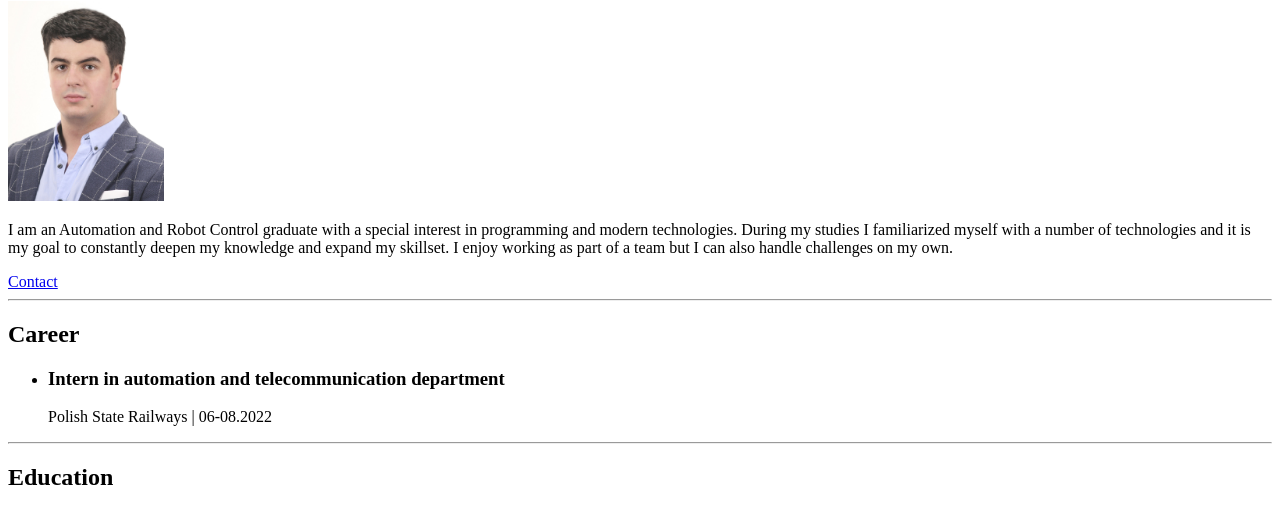
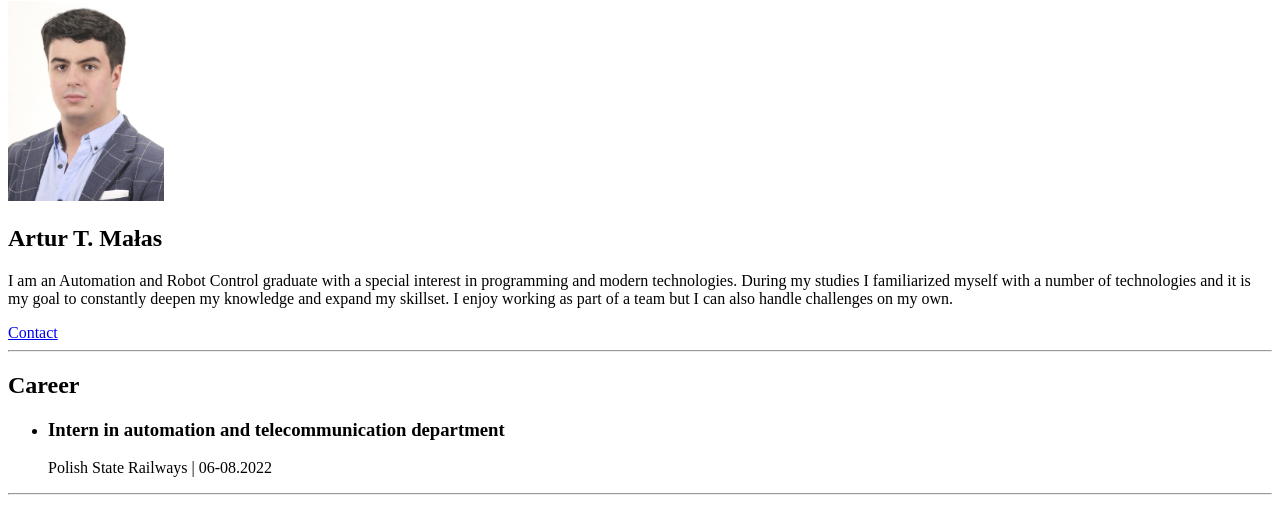
Before and after one commit to Artur-T-Malas/html-only-online-resume, a plain HTML site: page index.html in a window 1280 px wide. Shown: the part 79-587 px from the top of the page. Drawn offline with Linux system fonts and the light colour scheme.

Commit message:
Update index.html

```diff
--- a/index.html
+++ b/index.html
@@ -8,6 +8,7 @@
 <body>
     <h1>Curriculum Vitae</h1>
     <img src="./assets/images/me.jpg" height=200 alt="Man with a short black hair wearing a light blue shirt and a navy jacket with a white pocket square">
+    <h2>Artur T. Małas</h2>
     <p>
         I am an Automation and Robot Control graduate with a special interest in programming and modern technologies.
         During my studies I familiarized myself with a number of technologies and it is my goal to constantly deepen my knowledge and expand my skillset.
```
